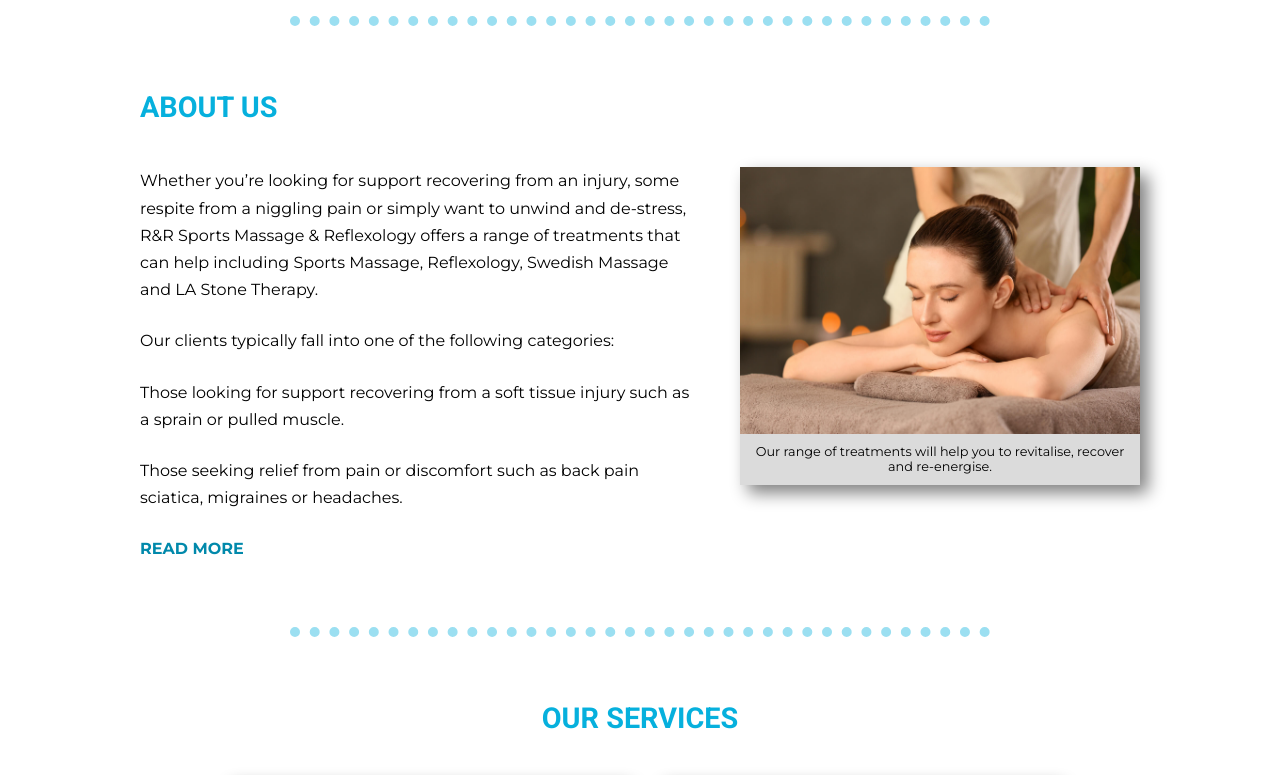
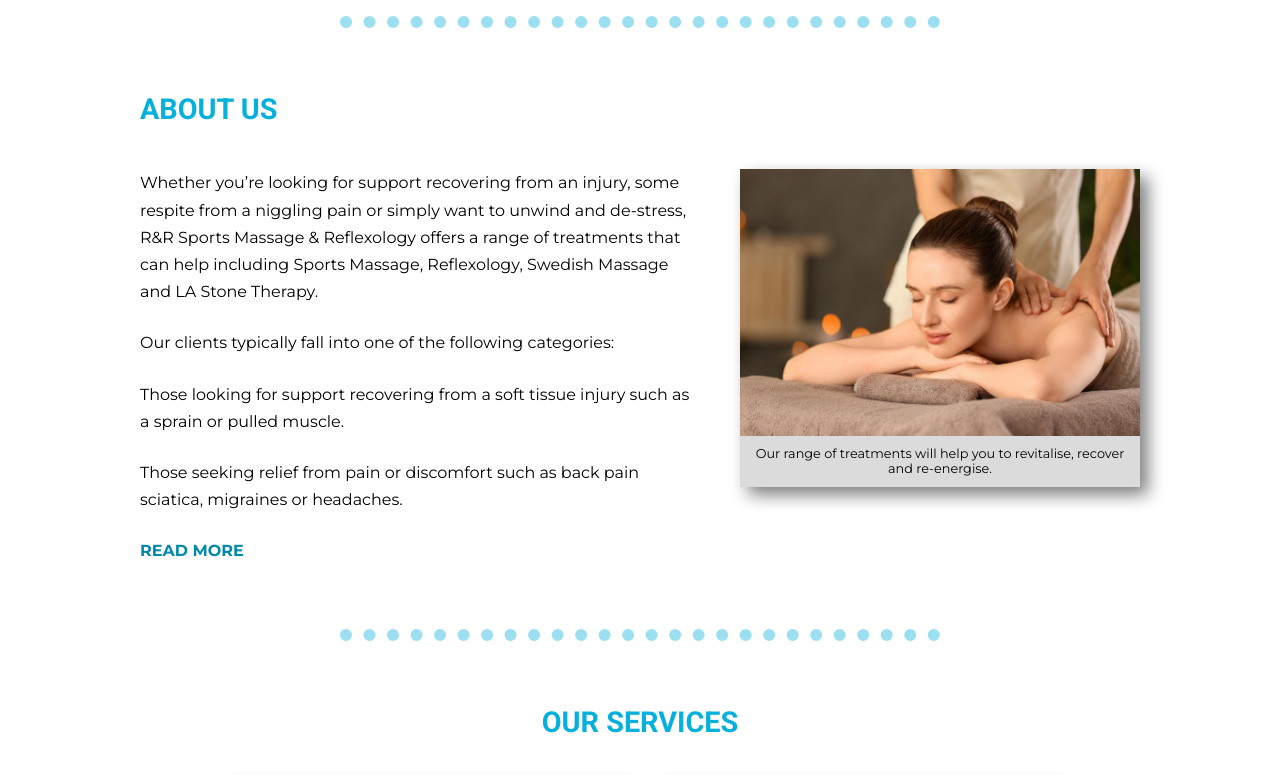
Before and after one commit to Ryhhill1998/SportsMassageWebsite, a plain HTML site: page index.html in a window 1280 px wide. Shown: the part 390-1165 px from the top of the page. Drawn offline with Linux system fonts and the light colour scheme.

Commit message:
updated hr

```diff
--- a/styles.css
+++ b/styles.css
@@ -157,10 +157,10 @@ main {
 
 hr {
     margin: 0 auto;
-    border-width: 0 0 10px 0;
+    border-width: 0 0 12px 0;
     border-color: rgba(6, 176, 221, 0.4);
     border-bottom-style: dotted;
-    width: 70%;
+    width: 60%;
 }
 
 section {
```
